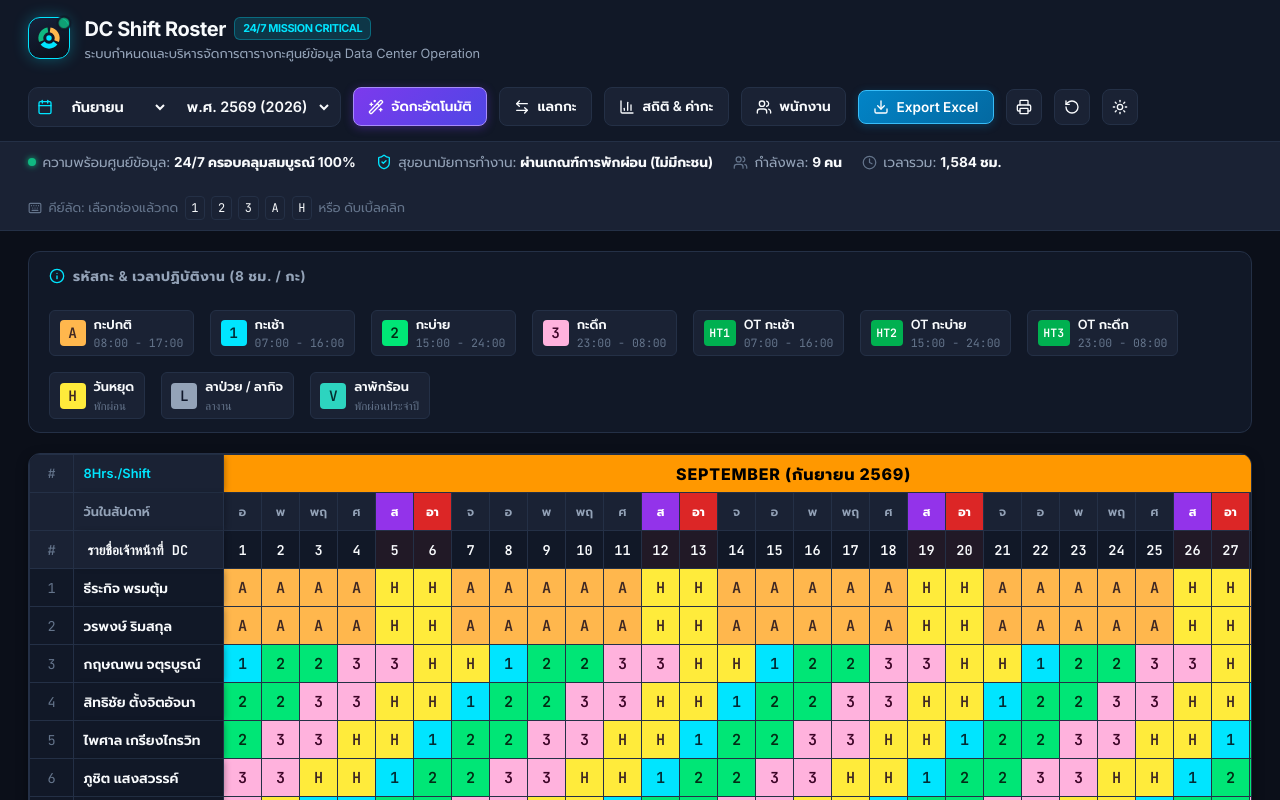
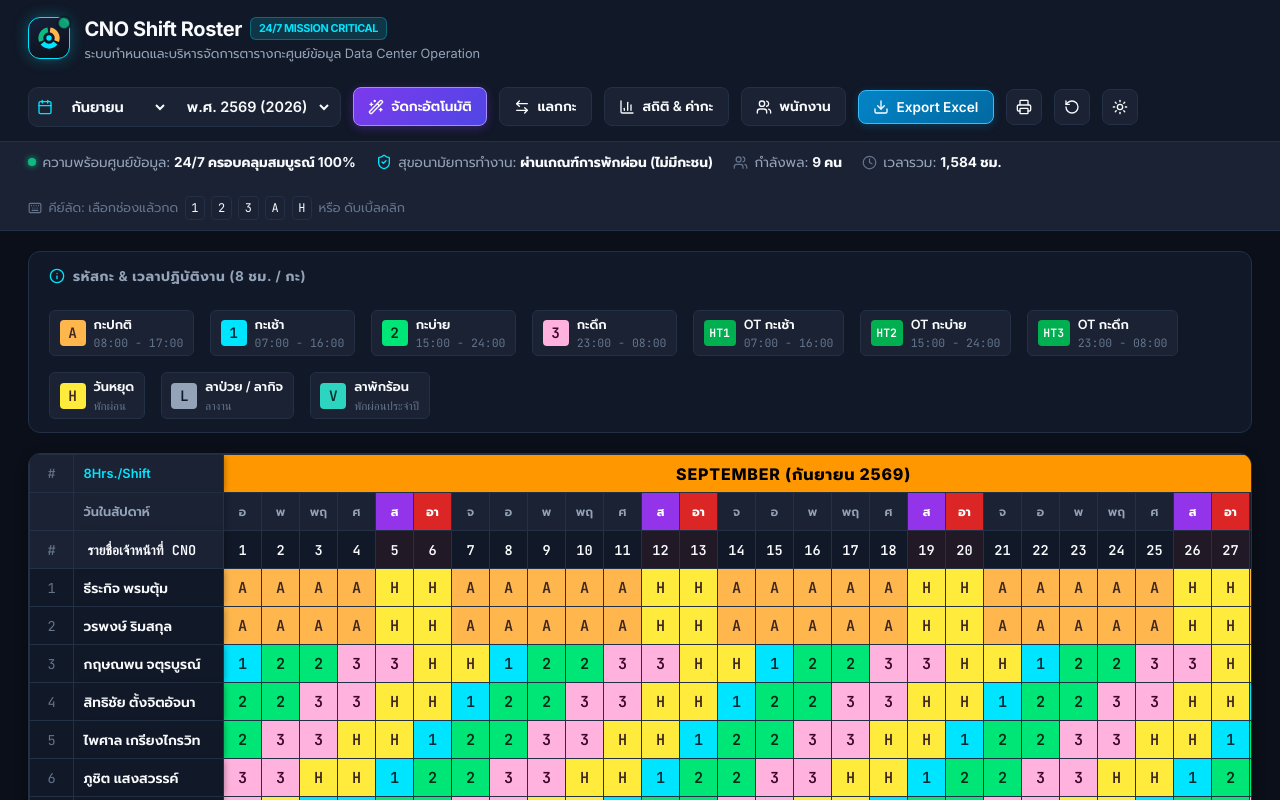
Before and after one commit to suthasp/shift-management, a Next.js app: page / in a window 1280 px wide. Shown: the top 800 px of the page. Built offline with nearby package versions, Linux system fonts and the light colour scheme.

Commit message:
Update text DC to CNO

```diff
--- a/app/layout.jsx
+++ b/app/layout.jsx
@@ -1,7 +1,7 @@
 import './globals.css';
 
 export const metadata = {
-  title: 'DC Shift Manager | ระบบจัดการตารางกะศูนย์ข้อมูล 24/7',
+  title: 'CNO Shift Manager | ระบบจัดการตารางกะศูนย์ข้อมูล 24/7',
   description: 'ระบบกำหนดและบริหารจัดการตารางกะเจ้าหน้าที่ศูนย์ข้อมูล Data Center 24/7 Mission Critical',
   icons: {
     icon: [
--- a/app/page.jsx
+++ b/app/page.jsx
@@ -288,7 +288,7 @@ export default function Home() {
     const newId = Date.now();
     const created = {
       id: newId,
-      empCode: `DC-0${staffList.length + 1}`,
+      empCode: `CNO-0${staffList.length + 1}`,
       name: newStaffData.name,
       position: newStaffData.position,
       phone: newStaffData.phone
--- a/components/AnalyticsModal.jsx
+++ b/components/AnalyticsModal.jsx
@@ -60,7 +60,7 @@ export function AnalyticsModal({
           {/* Top KPI Cards */}
           <div className="stats-grid">
             <div className="stat-box">
-              <span className="stat-box-title">ชั่วโมงปฏิบัติงานรวมทั้ง DC</span>
+              <span className="stat-box-title">ชั่วโมงปฏิบัติงานรวมทั้ง CNO</span>
               <span className="stat-box-value" style={{ color: 'var(--accent-cyan)' }}>
                 {totalDCHours.toLocaleString()} <span style={{ fontSize: '1rem' }}>ชม.</span>
               </span>
@@ -201,7 +201,7 @@ export function AnalyticsModal({
                 <span>📋 เงื่อนไขการเบิกเงินค่าล่วงเวลา (OT Claim Conditions)</span>
               </h4>
               <span style={{ fontSize: '0.78rem', color: 'var(--text-muted)' }}>
-                สรุปตามประกาศระเบียบการเบิกจ่ายค่าตอบแทนงานล่วงเวลา DC
+                สรุปตามประกาศระเบียบการเบิกจ่ายค่าตอบแทนงานล่วงเวลา CNO
               </span>
             </div>
 
--- a/components/BrandMark.jsx
+++ b/components/BrandMark.jsx
@@ -3,10 +3,10 @@
 import React from 'react';
 
 /**
- * ตราสัญลักษณ์ DC Shift Roster — หน้าปัดกะ 24 ชม.
+ * ตราสัญลักษณ์ CNO Shift Roster — หน้าปัดกะ 24 ชม.
  * วงแหวนแบ่ง 3 ส่วนแทนรอบกะหมุนเวียน ใช้ชุดสีเดียวกับ favicon
  */
-export function BrandMark({ size = 24, title = 'DC Shift Roster' }) {
+export function BrandMark({ size = 24, title = 'CNO Shift Roster' }) {
   return (
     <svg
       width={size}
--- a/components/Header.jsx
+++ b/components/Header.jsx
@@ -51,7 +51,7 @@ export function Header({
           </div>
           <div className="brand-text">
             <h1>
-              <span>DC Shift Roster</span>
+              <span>CNO Shift Roster</span>
               <span style={{
                 fontSize: '0.68rem',
                 background: 'rgba(0, 229, 255, 0.15)',
@@ -131,7 +131,7 @@ export function Header({
           <button
             className="btn btn-secondary"
             onClick={onOpenStaff}
-            title="จัดการรายชื่อเจ้าหน้าที่ DC"
+            title="จัดการรายชื่อเจ้าหน้าที่ CNO"
           >
             <Users size={16} />
             <span>พนักงาน</span>
--- a/components/ShiftTable.jsx
+++ b/components/ShiftTable.jsx
@@ -282,7 +282,7 @@ export function ShiftTable({
             <tr>
               <th className="day-num-cell col-sticky-num">#</th>
               <th className="day-num-cell col-sticky-name" style={{ textAlign: 'left', paddingLeft: '0.85rem' }}>
-                รายชื่อเจ้าหน้าที่ DC
+                รายชื่อเจ้าหน้าที่ CNO
               </th>
               {Array.from({ length: daysCount }, (_, i) => {
                 const dayNum = i + 1;
--- a/components/StaffModal.jsx
+++ b/components/StaffModal.jsx
@@ -18,7 +18,7 @@ export function StaffModal({
   const [editingId, setEditingId] = useState(null);
 
   const [newName, setNewName] = useState('');
-  const [newPosition, setNewPosition] = useState('DC Operations Staff');
+  const [newPosition, setNewPosition] = useState('CNO Operations Staff');
   const [newPhone, setNewPhone] = useState('');
 
   const handleAddSubmit = (e) => {
@@ -32,7 +32,7 @@ export function StaffModal({
     });
 
     setNewName('');
-    setNewPosition('DC Operations Staff');
+    setNewPosition('CNO Operations Staff');
     setNewPhone('');
     setIsAdding(false);
   };
@@ -62,7 +62,7 @@ export function StaffModal({
           {!isAdding ? (
             <div style={{ marginBottom: '1.25rem', display: 'flex', justifyContent: 'space-between', alignItems: 'center' }}>
               <span style={{ fontSize: '0.85rem', color: 'var(--text-secondary)' }}>
-                รายชื่อเจ้าหน้าที่ที่ได้รับมอบหมายดูแลระบบ DC ประจำตาราง
+                รายชื่อเจ้าหน้าที่ที่ได้รับมอบหมายดูแลระบบ CNO ประจำตาราง
               </span>
               <button className="btn btn-primary" onClick={() => setIsAdding(true)}>
                 <Plus size={16} />
@@ -90,7 +90,7 @@ export function StaffModal({
                   <label style={{ fontSize: '0.75rem', color: 'var(--text-muted)' }}>ตำแหน่ง:</label>
                   <input
                     type="text"
-                    placeholder="DC Operations Specialist"
+                    placeholder="CNO Operations Specialist"
                     className="form-control"
                     value={newPosition}
                     onChange={e => setNewPosition(e.target.value)}
--- a/components/TopMetricsBar.jsx
+++ b/components/TopMetricsBar.jsx
@@ -32,7 +32,7 @@ export function TopMetricsBar({
       <div className="top-metric-inner">
         {/* Status Badges */}
         <div className="dc-status-badges">
-          {/* DC 24/7 Coverage Status */}
+          {/* CNO 24/7 Coverage Status */}
           <div className="status-badge-item">
             {deficitDays.length === 0 ? (
               <>
--- a/data/initialData.js
+++ b/data/initialData.js
@@ -185,23 +185,23 @@ export const OT_CLAIM_RULES = [
 export const INITIAL_STAFF = [
   {
     id: 1,
-    empCode: 'DC-001',
+    empCode: 'CNO-001',
     name: 'ธีระกิจ พรมตุ้ม',
-    position: 'Senior DC Operations Specialist',
+    position: 'Senior CNO Operations Specialist',
     phone: '081-456-7890',
     minRestHours: 12
   },
   {
     id: 2,
-    empCode: 'DC-002',
+    empCode: 'CNO-002',
     name: 'วรพงษ์ ริมสกุล',
-    position: 'DC Facilities Lead Engineer',
+    position: 'CNO Facilities Lead Engineer',
     phone: '082-567-8901',
     minRestHours: 12
   },
   {
     id: 3,
-    empCode: 'DC-003',
+    empCode: 'CNO-003',
     name: 'กฤษณพน จตุรบูรณ์',
     position: 'NOC & Network Systems Engineer',
     phone: '083-678-9012',
@@ -209,7 +209,7 @@ export const INITIAL_STAFF = [
   },
   {
     id: 4,
-    empCode: 'DC-004',
+    empCode: 'CNO-004',
     name: 'สิทธิชัย ตั้งจิตอัจนา',
     position: 'Systems & Server Operator',
     phone: '084-789-0123',
@@ -217,15 +217,15 @@ export const INITIAL_STAFF = [
   },
   {
     id: 5,
-    empCode: 'DC-005',
+    empCode: 'CNO-005',
     name: 'ไพศาล เกรียงไกรวิท',
-    position: 'DC Infrastructure Specialist',
+    position: 'CNO Infrastructure Specialist',
     phone: '085-890-1234',
     minRestHours: 12
   },
   {
     id: 6,
-    empCode: 'DC-006',
+    empCode: 'CNO-006',
     name: 'ภูชิต แสงสวรรค์',
     position: 'NOC Monitoring Specialist',
     phone: '086-901-2345',
@@ -233,25 +233,25 @@ export const INITIAL_STAFF = [
   },
   {
     id: 7,
-    empCode: 'DC-007',
+    empCode: 'CNO-007',
     name: 'ดุลยกิตต์ อุทิตะสาร',
-    position: 'DC Operations Staff',
+    position: 'CNO Operations Staff',
     phone: '087-012-3456',
     minRestHours: 12
   },
   {
     id: 8,
-    empCode: 'DC-008',
+    empCode: 'CNO-008',
     name: 'วินัย แสงใส',
-    position: 'DC Operations Staff',
+    position: 'CNO Operations Staff',
     phone: '088-123-4567',
     minRestHours: 12
   },
   {
     id: 9,
-    empCode: 'DC-009',
+    empCode: 'CNO-009',
     name: 'พีระเดช ป้องภัย',
-    position: 'DC Operations Staff',
+    position: 'CNO Operations Staff',
     phone: '089-234-5678',
     minRestHours: 12
   }
```
Also changed, not shown: utils/excelExport.js (+4 -4 lines), 1 other file (tests, documents, lock files or other folders).
